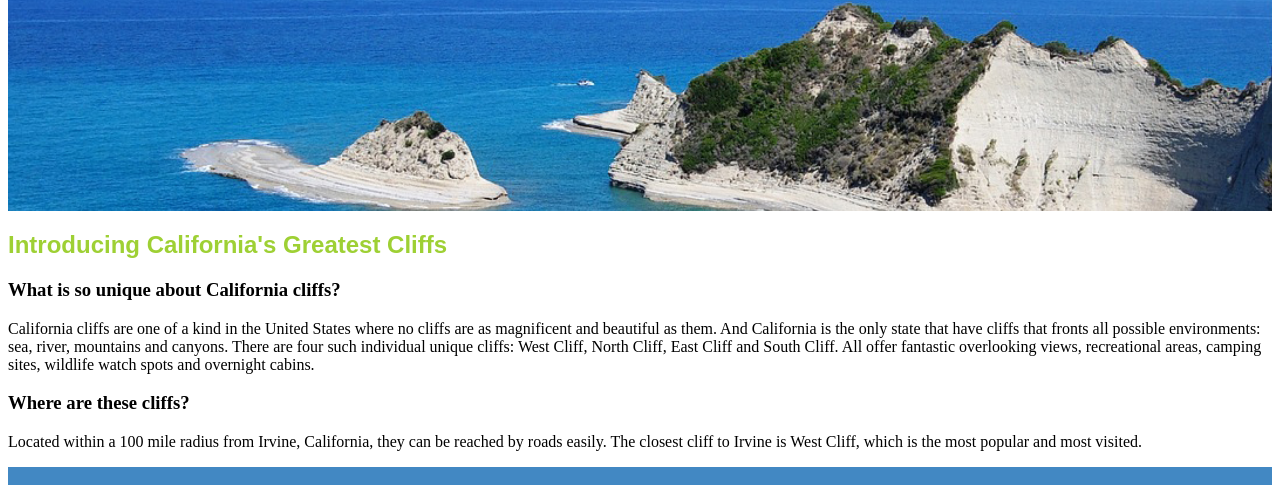
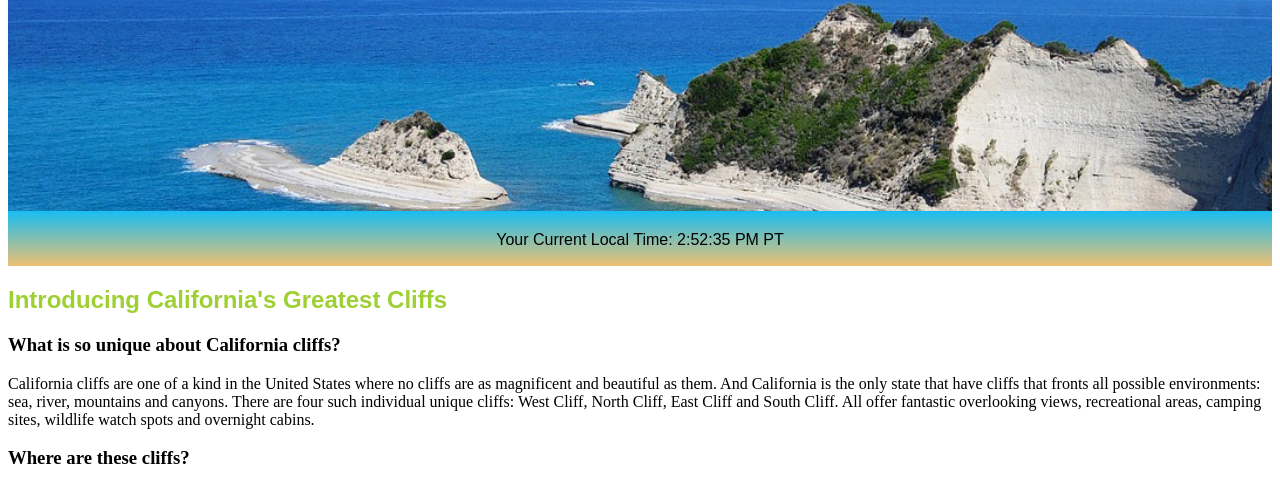
Before and after one commit to Anand249/homework-module1, a plain HTML site: page index.html in a window 1280 px wide. Shown: the part 197-682 px from the top of the page. Drawn offline with Linux system fonts and the light colour scheme.

Commit message:
Added time zone code

```diff
--- a/index.html
+++ b/index.html
@@ -27,6 +27,11 @@
         </div>
       </div>
     </header>
+    <section id="timeOfDay">
+      <span>Your Current Local Time: </span>
+      <span id="clock"></span>
+      <span id="timeZone"></span>
+    </section>
     <h2>Introducing California's Greatest Cliffs</h2>
     <h3>What is so unique about California cliffs?</h3>
     <p>
@@ -101,5 +106,67 @@
         </p>
       </div>
     </footer>
+    <!-- JavaScript Codes -->
+    <script>
+      // Create a time data funtion
+      function currentTime() {
+        // declare varables
+        var d = new Date(); //Get current date
+        var hr = d.getHours(); //Get current hours
+        var min = d.getMinutes(); //Get current minutes
+        var sec = d.getSeconds(); //Get current seconds
+        var utchr = d.getUTCHours(); //Get current Greenwich Mean Time (GMT)
+        var ampm; //Declare empty variable to store AM or PM
+        var timeDiff; //To store time difference coverted to positive number
+        var adjTimeDiff; //To store time difference coverted to positive number
+        var timeZone; //To store the 4 time zones (PT, MT, CT, ET)
+
+        // add 0 to single digit for seconds
+        if (sec < 10) {
+          sec = "0" + sec;
+        }
+
+        // add 0 to single digit for minutes
+        if (min < 10) {
+          min = "0" + min;
+        }
+
+        //determine AM or PM string
+        if (hr == 12) {
+          ampm = "PM"; //Set to PM
+        } else if (hr > 12) {
+          hr -= 12; //Deduct 12 from hours greater than 12 (military time)
+          ampm = "PM"; //Set to PM
+        } else {
+          ampm = "AM"; //Set to AM
+        }
+
+        // Time difference between GMT and Local Time
+        timeDiff = utchr - hr;
+
+        // Check which time zone based on the converted time difference between GMT Hour and Local Hour
+        if (timeDiff == 4) {
+          timeZone = "ET";
+        } else if (timeDiff == 5) {
+          timeZone = "CT";
+        } else if (timeDiff == 6) {
+          timeZone = "MT";
+        } else {
+          timeZone = "PT";
+        }
+
+        //Assemble time format to display
+        var time = hr + ":" + min + ":" + sec + " " + ampm;
+
+        //Display current local time and time zone on HTML elements
+        document.getElementById("clock").innerText = time; //adding time
+        document.getElementById("timeZone").innerText = timeZone; //adding time
+
+        //Run time data funtion every 1 second
+        setInterval(currentTime, 1000); //setting timer
+      }
+      //Initial run of time date funtion
+      currentTime();
+    </script>
   </body>
 </html>
--- a/styles.css
+++ b/styles.css
@@ -287,3 +287,12 @@ fieldset {
   text-align: center;
   font-weight: bold;
 }
+
+#timeOfDay {
+  height: 55px;
+  padding: 20px 0 20px 0;
+  text-align: center;
+  font-family: Arial, Helvetica, sans-serif;
+  background: rgb(237,193,115);
+  background: linear-gradient(0deg, rgba(237,193,115,1) 0%, rgba(24,189,242,1) 100%);
+}
```
